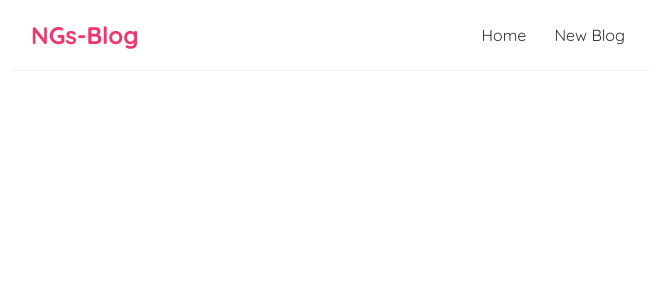
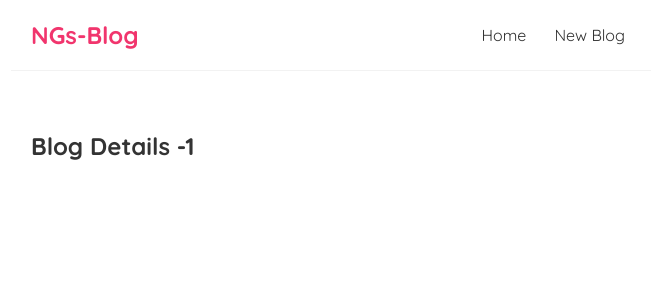
Before and after one commit to shubhangsharmasigs/BlogOmedia, a React (Create React App) app: page /blogs/1 in a window 1280 px wide. Shown: the top 300 px of the page, without its empty margins (309-964 px from the left). Built offline with nearby package versions, Linux system fonts and the light colour scheme; the HTML template or start-up script is replaced by a standard one.

Commit message:
route params

```diff
--- a/src/App.js
+++ b/src/App.js
@@ -2,6 +2,7 @@
 import Home from './Home';
 import {BrowserRouter as Router,Route,Switch} from 'react-router-dom';
 import Create from './Create';
+import BlogDetails from './BlogDetails';
 
 
 function App() {
@@ -19,6 +20,9 @@
             <Route path="/Create">
               <Create />
             </Route>
+            <Route path="/blogs/:id">
+              <BlogDetails />
+            </Route>
           </Switch>
 
         </div>
--- /dev/null
+++ b/src/BlogDetails.js
@@ -0,0 +1,13 @@
+import { useParams } from "react-router-dom";
+
+const BlogDetails = () => {
+
+    const {id} = useParams();
+    return (
+        <div className="blog-details">
+            <h2>Blog Details -{id}</h2>
+        </div>
+     );
+}
+
+export default BlogDetails;
--- a/src/Bloglist.js
+++ b/src/Bloglist.js
@@ -1,12 +1,16 @@
+import { Link } from "react-router-dom";
+
 const BlogList = ({blogs, title}) => {
     return (
         <div className="blog-list">
                <h2>{title}</h2>
                 {blogs.map((blog)=>(
                     <div className="blog-preview" key = {blog.id}>
+                        <Link to={`/blogs/${blog.id}`}>
+                            <h2>{blog.title}</h2>
+                            <p>Written By {blog.author}</p>
+                        </Link>
 
-                        <h2>{blog.title}</h2>
-                        <p>Written By {blog.author}</p>
                     </div>
                 ))
             }
--- a/src/index.css
+++ b/src/index.css
@@ -48,3 +48,7 @@
   color: #f1356d;
   margin-bottom: 8px;
 }
+
+.blog-preview a{
+  text-decoration: none;
+}
```
